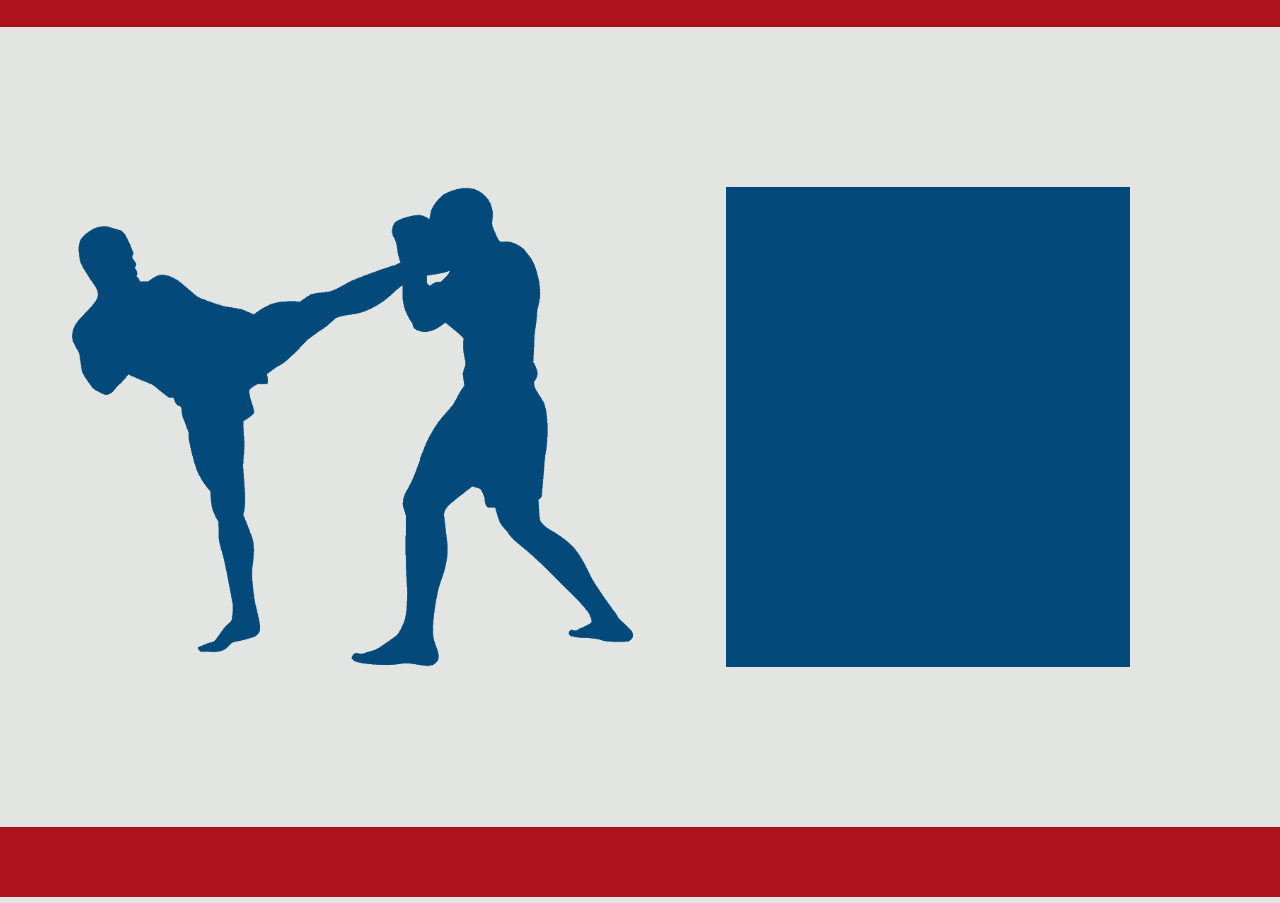
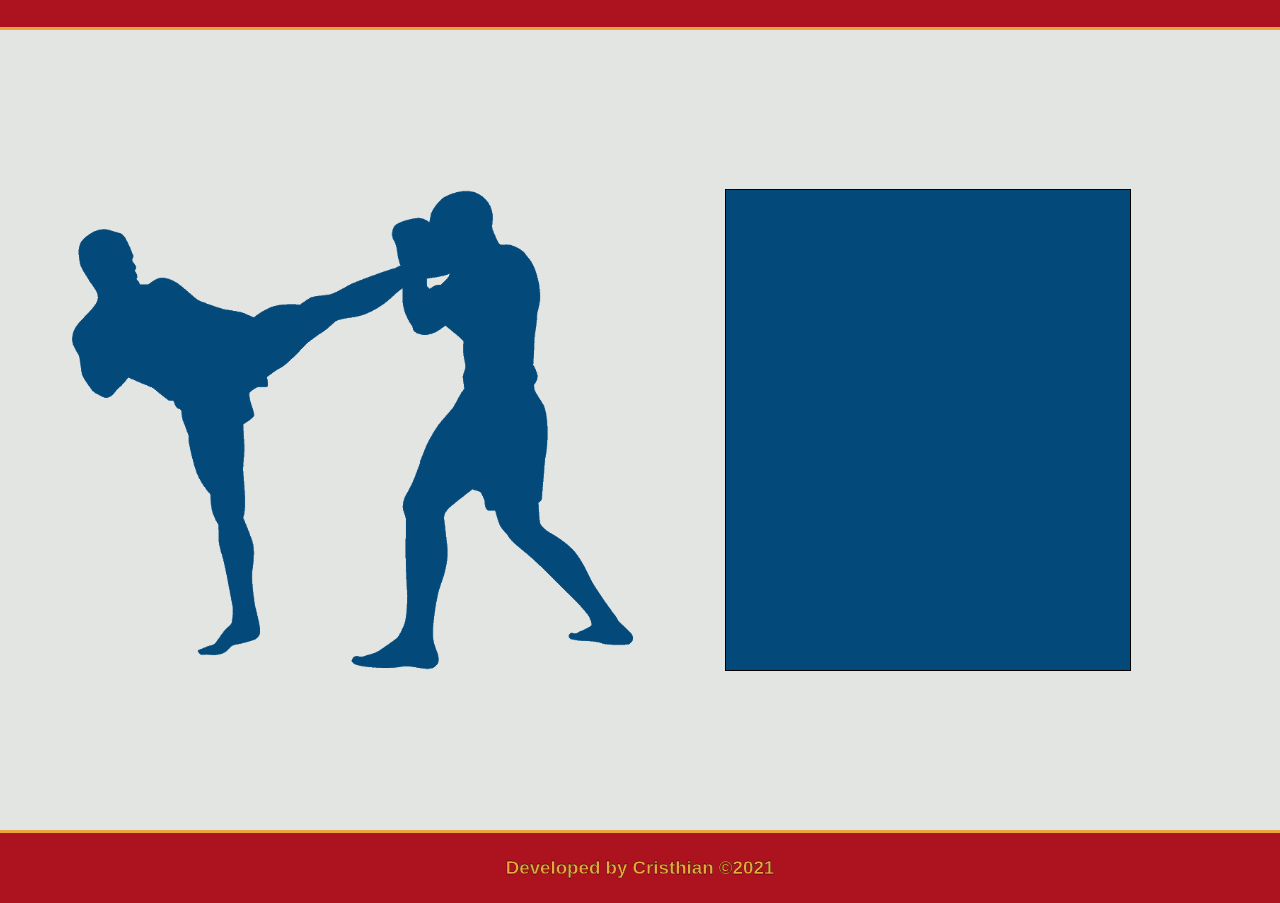
Before and after one commit to cmxtian1/Projeto_Individual, a plain HTML site: page login.html in a window 1280 px wide. Shown: the part 73-976 px from the top of the page. Drawn offline with Linux system fonts and the light colour scheme.

Commit message:
Adicionado detalhes minimalistas na estilização

```diff
--- a/login.css
+++ b/login.css
@@ -9,6 +9,7 @@ body{
     background-color: #ad131f;
     display: flex;
     justify-content: center;
+    border-bottom: #eda43d 3px solid;
 }
 .header .container{
     width: 80%;
@@ -56,9 +57,21 @@ body{
     width: 70%;
     height: 60%;
     background-color: #03497a;
+    border: solid 1px black;
 }
 .footer{
     width: 100%;
     height: 70px;
     background-color: #ad131f;
+    border-top: #eda43d solid 3px ;
+    display: flex;
+    justify-content: center;
+    align-items: center;
 }
+.footer h3{
+    margin: 0;
+    padding: 0;
+    color: #eda43d;
+    -webkit-text-stroke-width: 0.3px;
+    -webkit-text-stroke-color: black;
+}
--- a/login.html
+++ b/login.html
@@ -31,7 +31,7 @@
 
     <!-- FOOTER -->
     <div class='footer'>
-
+        <h3>Developed by Cristhian &copy;2021</h3>
     </div>
 </body>
 </html>
```
